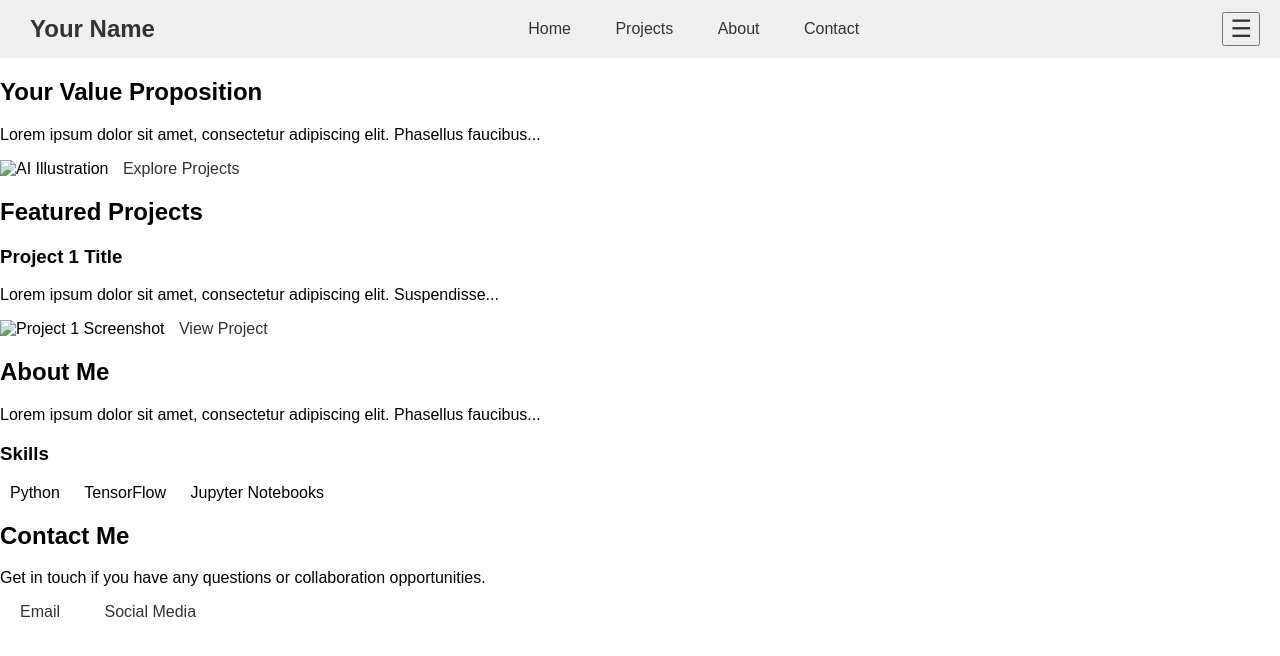
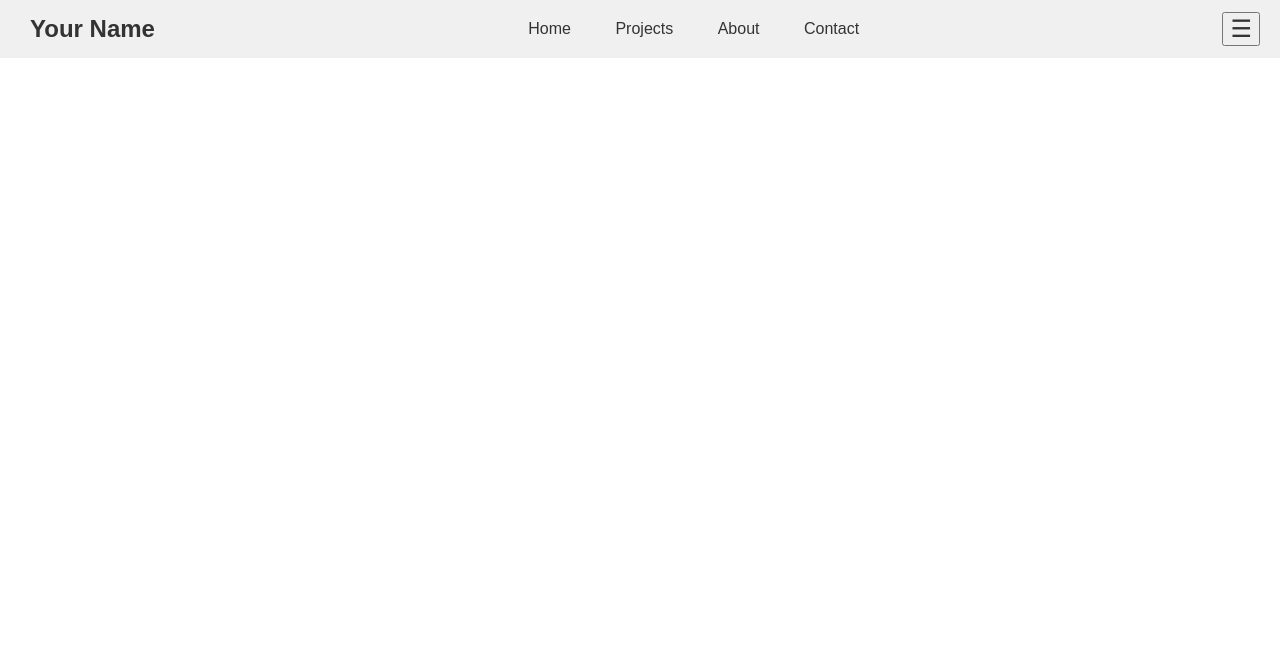
Before and after one commit to muhammad-reza-63/muhammad-reza-63.github.io, a plain HTML site: page index.html in a window 1280 px wide. Drawn offline with Linux system fonts and the light colour scheme.

Commit message:
Update index.html

```diff
--- a/index.html
+++ b/index.html
@@ -10,7 +10,7 @@
   <header>
     <nav>
       <a href="#home" class="logo">Your Name</a>
-      <ul>
+      <ul id="navbar">
         <li><a href="#home">Home</a></li>
         <li><a href="#projects">Projects</a></li>
         <li><a href="#about">About</a></li>
@@ -20,43 +20,6 @@
     </nav>
   </header>
 
-  <section id="home">
-    <div class="hero-container">
-      <h1>Your Value Proposition</h1> <p>Lorem ipsum dolor sit amet, consectetur adipiscing elit. Phasellus faucibus...</p> <img src="hero-image.jpg" alt="AI Illustration" class="hero-image"> <a href="#projects" class="button">Explore Projects</a> </div>
-  </section>
-
-  <section id="projects">
-    <h2>Featured Projects</h2>
-    <div class="project-card">
-      <h3>Project 1 Title</h3>
-      <p>Lorem ipsum dolor sit amet, consectetur adipiscing elit. Suspendisse...</p>
-      <img src="project1-image.jpg" alt="Project 1 Screenshot">
-      <a href="project1-link" class="button">View Project</a>
-    </div>
-    </section>
-
-  <section id="about">
-    <h2>About Me</h2>
-    <p>Lorem ipsum dolor sit amet, consectetur adipiscing elit. Phasellus faucibus...</p>
-    <div class="skills-container">
-      <h3>Skills</h3>
-      <ul>
-        <li>Python</li>
-        <li>TensorFlow</li>
-        <li>Jupyter Notebooks</li>
-        </ul>
-    </div>
-  </section>
-
-  <section id="contact">
-    <h2>Contact Me</h2>
-    <p>Get in touch if you have any questions or collaboration opportunities.</p>
-    <ul class="contact-info">
-      <li><a href="mailto:youremail@example.com">Email</a></li>
-      <li><a href="https://www.yoursocialmedia.com">Social Media</a></li>
-      </ul>
-    </section>
-
   <script src="script.js"></script>
 </body>
 </html>
```
